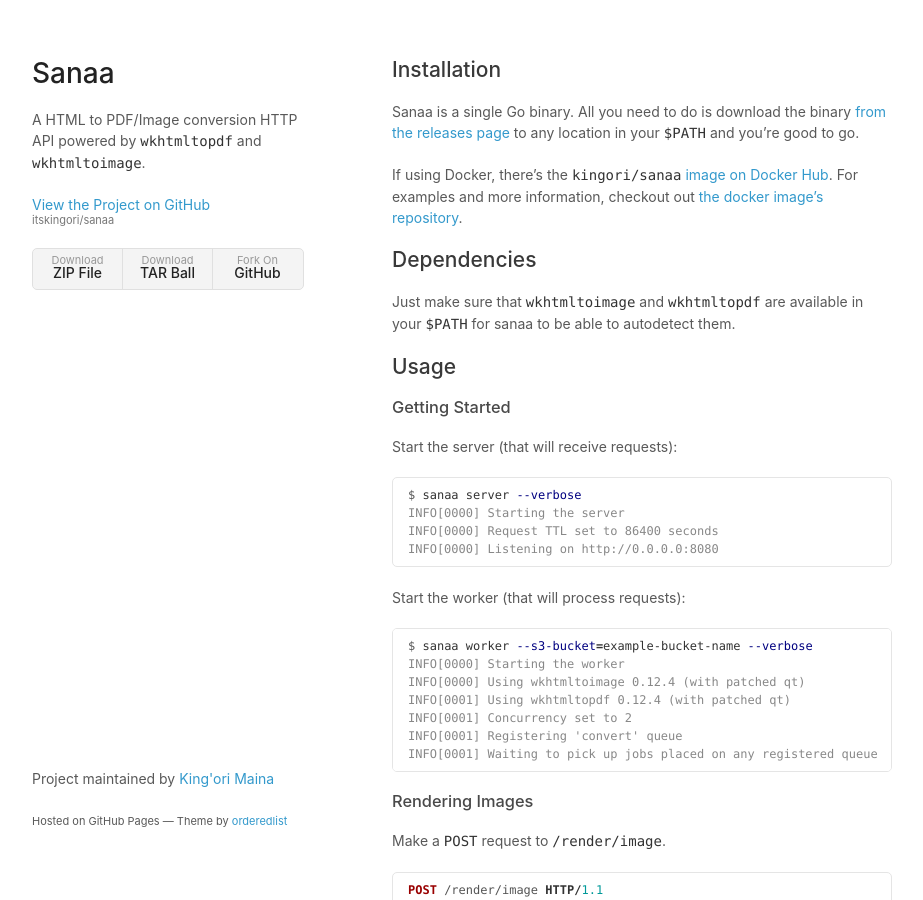
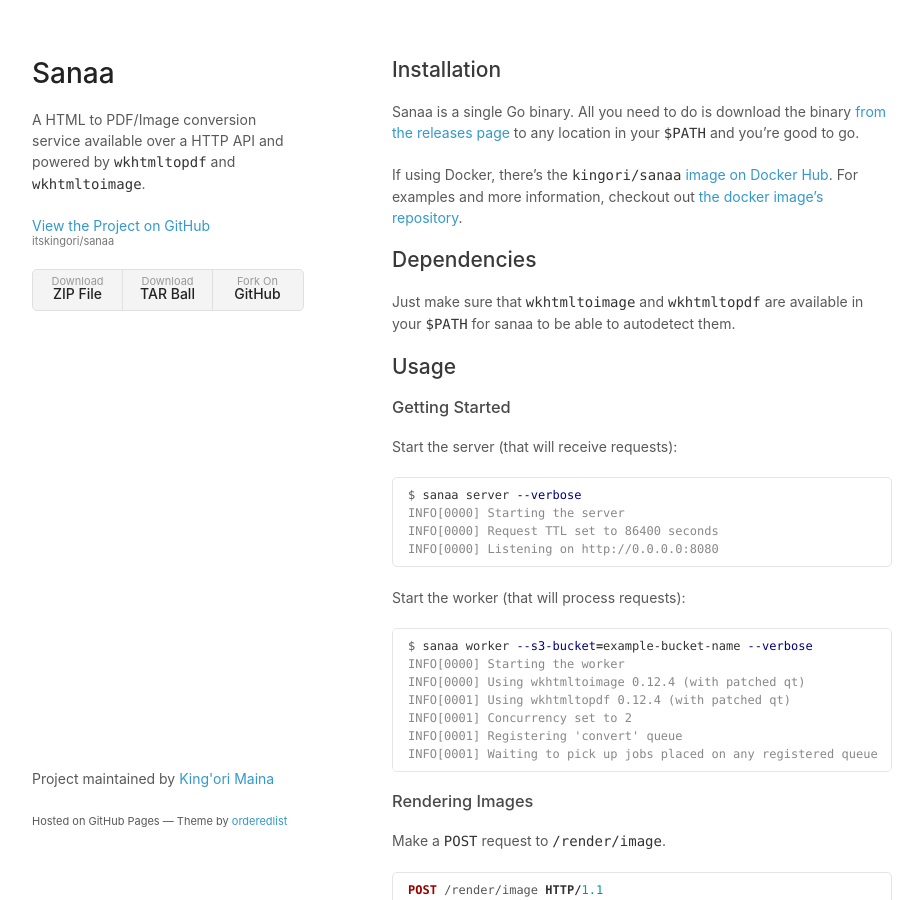
Before and after one commit to itskingori/sanaa, a Jekyll site: the page built from docs/index.md, in a window 1280 px wide and 900 px high. Shown: the whole window, without its empty margins (178-1101 px from the left). Built offline with Jekyll 4.4.1, drawn with Linux system fonts in a browser that asks for light colours.

Commit message:
Update the description again

```diff
--- a/docs/_config.yml
+++ b/docs/_config.yml
@@ -1,6 +1,6 @@
 name: Sanaa
 description: >-
-  A HTML to PDF/Image conversion HTTP API powered by wkhtmltopdf and wkhtmltoimage
+  A HTML to PDF/Image conversion service available over a HTTP API and powered by wkhtmltopdf and wkhtmltoimage
 highlighter: rouge
 baseurl: /sanaa
 relative_permalinks: false
--- a/docs/_includes/header.html
+++ b/docs/_includes/header.html
@@ -1,6 +1,6 @@
 <header>
   <h1>Sanaa</h1>
-  <p>A HTML to PDF/Image conversion HTTP API powered by <code>wkhtmltopdf</code> and <code>wkhtmltoimage</code>.</p>
+  <p>A HTML to PDF/Image conversion service available over a HTTP API and powered by <code>wkhtmltopdf</code> and <code>wkhtmltoimage</code>.</p>
   <p class="view"><a href="http://github.com/itskingori/sanaa">View the Project on GitHub <small>itskingori/sanaa</small></a></p>
   <ul>
     <li><a href="https://github.com/itskingori/sanaa/zipball/master">Download <strong>ZIP File</strong></a></li>
```
Also changed, not shown: README.md, 1 other file.
